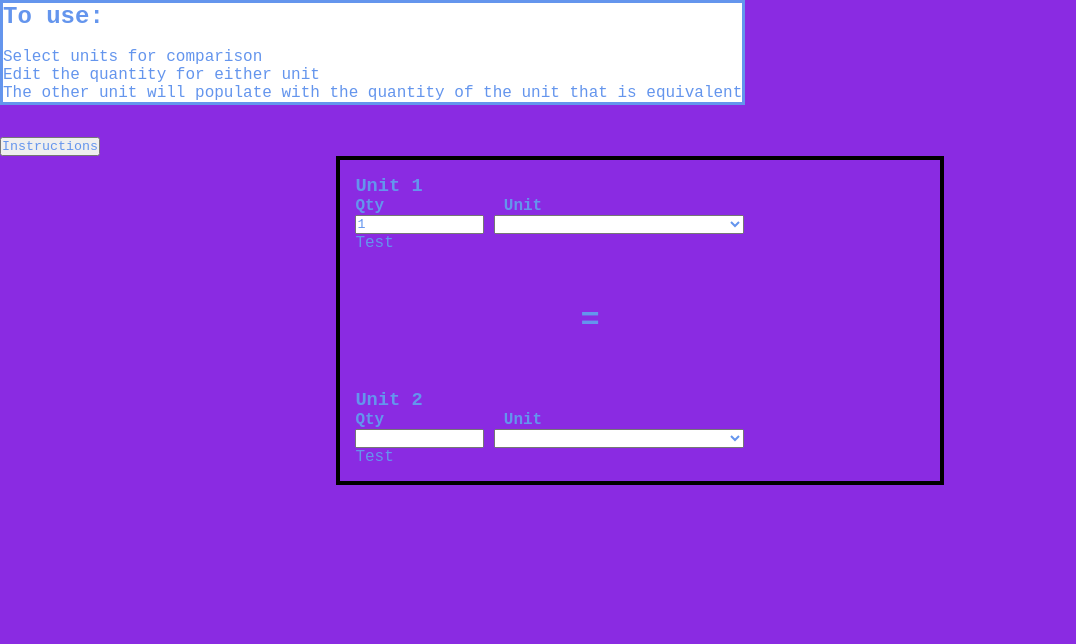
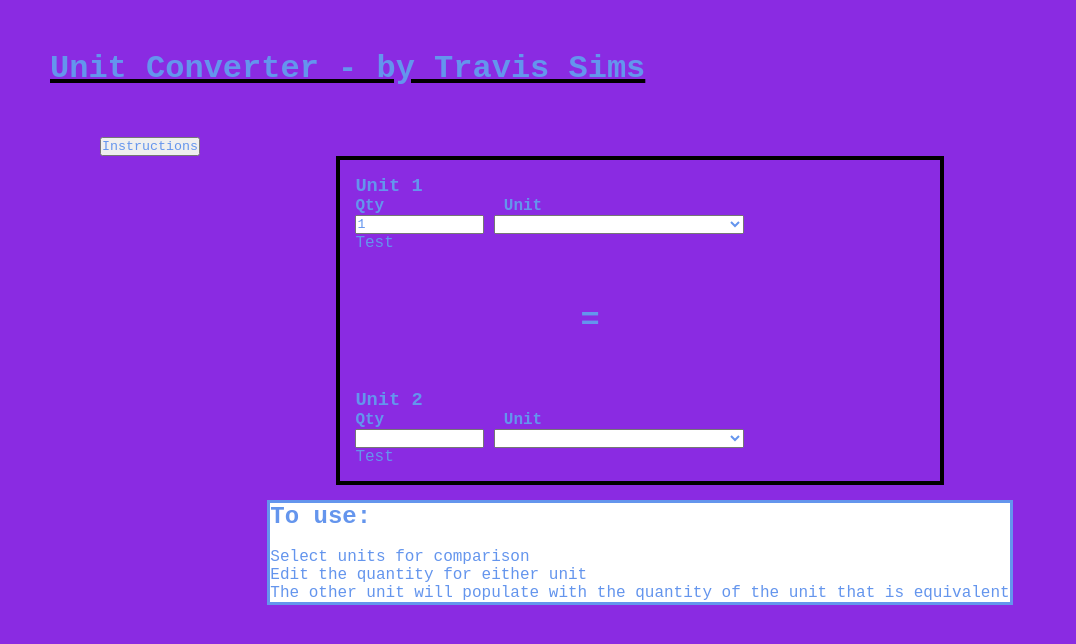
Before and after one commit to Sivartsmis/unit_converter, a plain HTML site: page src/index.html in a window 1280 px wide. Both pictures are taken after a click on the button "Instructions". Shown: the top 644 px of the page, without its empty margins (0-1076 px from the left). Drawn offline with Linux system fonts and the light colour scheme.

Commit message:
instructions styling
styled instructions button to sit near the central function. off the right by margin of 100px.

Set the instruction article to appear in the middle bottom of the screen. 500px off the top. max-width 750px

```diff
--- a/src/styles.css
+++ b/src/styles.css
@@ -32,6 +32,7 @@ h1 {
     text-decoration-thickness: 4px;
 }
 
+
 form {
     border: black solid 4px;
     padding: 15px;
@@ -43,6 +44,17 @@ form h1 {
     justify-self: center;
     margin-left: 500px;
 
+}
+
+.instruction-btn {
+    margin-left: 100px;
+}
+
+.instruction-article {
+
+    max-width: 750px;
+    margin: 0 auto;
+    top: 500px;
 }
 
 section {
```
